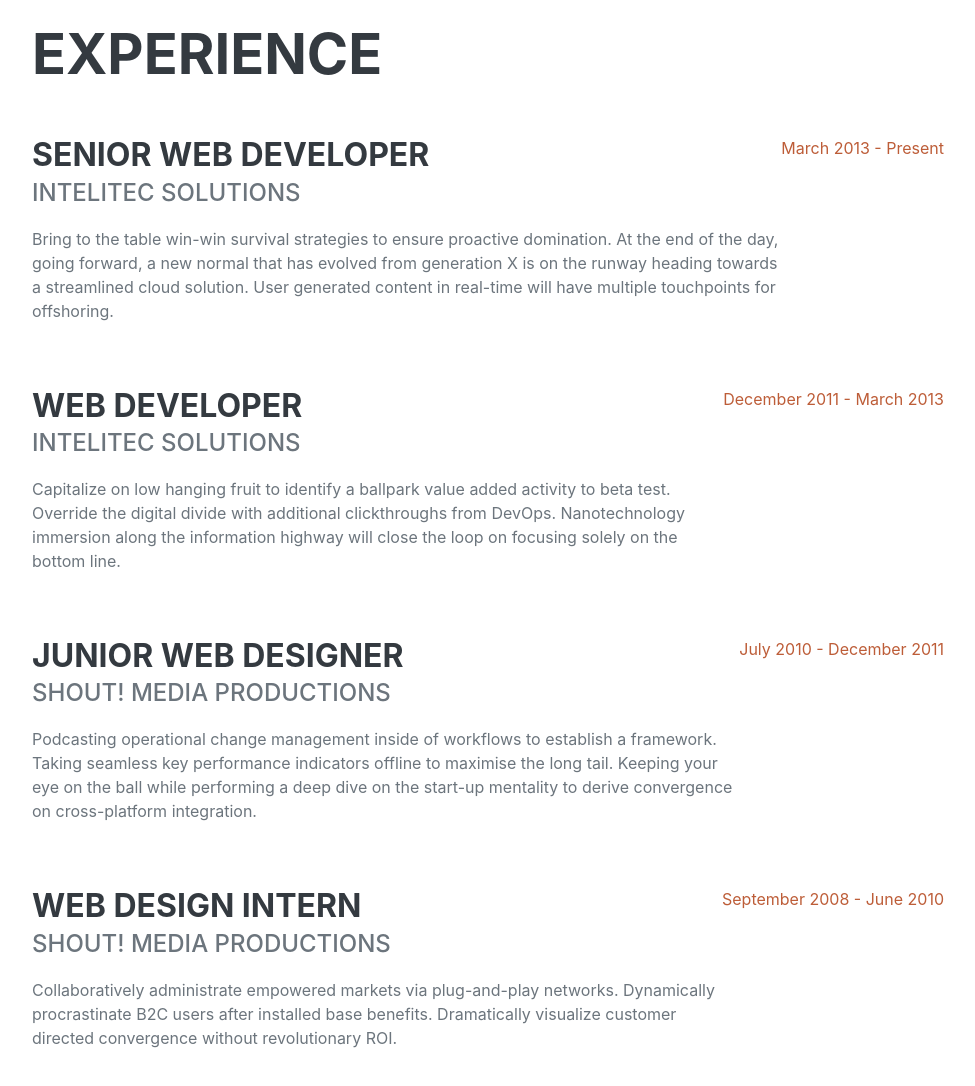
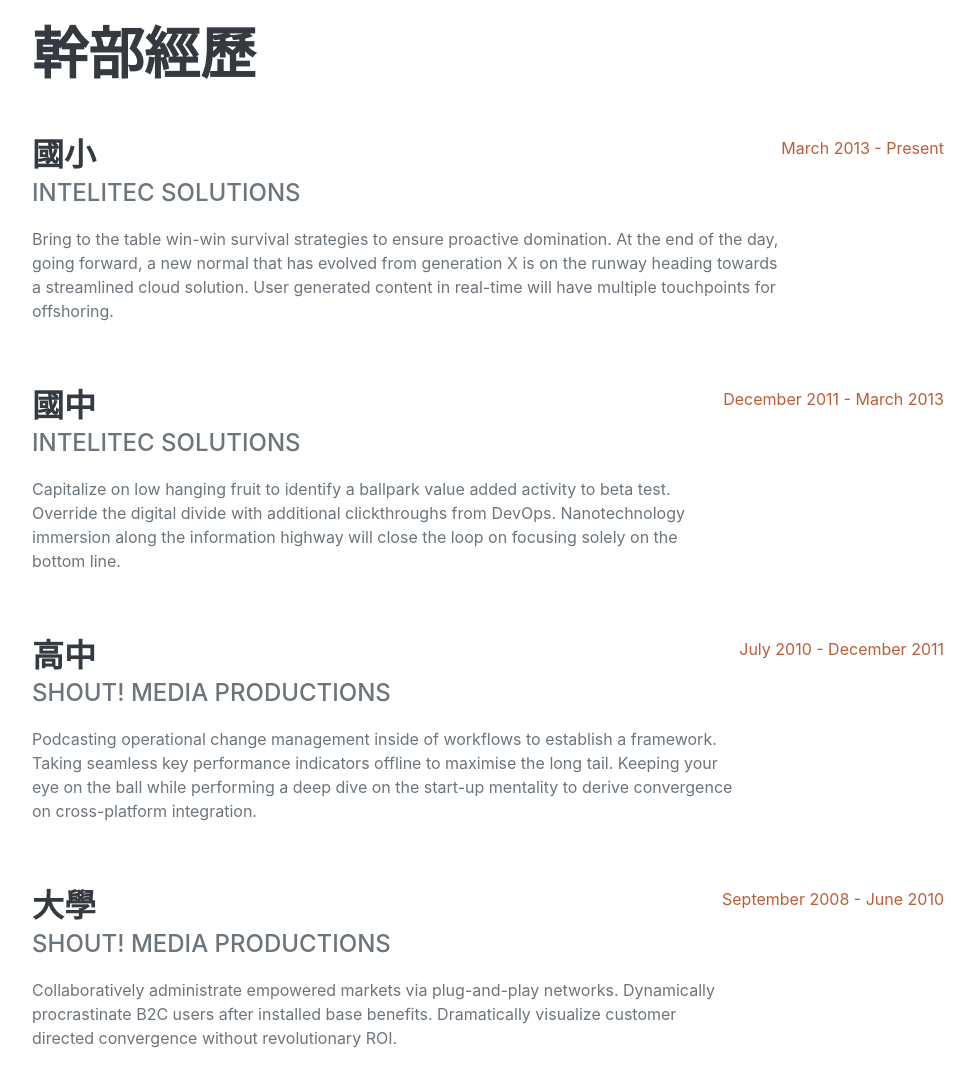
Before and after one commit to A112060011/a112060011.github.io, a plain HTML site: page index.html in a window 1280 px wide. Shown: the part 860-1946 px from the top of the page, without its empty margins (288-1263 px from the left). Drawn offline with nearby package versions, Linux system fonts and the light colour scheme; a web font is replaced by a local one.

Commit message:
Update index.html

```diff
--- a/index.html
+++ b/index.html
@@ -50,7 +50,7 @@
             <div class="collapse navbar-collapse" id="navbarResponsive">
                 <ul class="navbar-nav">
                     <li class="nav-item"><a class="nav-link js-scroll-trigger" href="#about">關於我</a></li>
-                    <li class="nav-item"><a class="nav-link js-scroll-trigger" href="#experience">Experience</a></li>
+                    <li class="nav-item"><a class="nav-link js-scroll-trigger" href="#experience">幹部經歷</a></li>
                     <li class="nav-item"><a class="nav-link js-scroll-trigger" href="#education">Education</a></li>
                     <li class="nav-item"><a class="nav-link js-scroll-trigger" href="#skills">專長</a></li>
                     <li class="nav-item"><a class="nav-link js-scroll-trigger" href="#interests">興趣</a></li>
@@ -84,10 +84,10 @@
             <!-- Experience-->
             <section class="resume-section" id="experience">
                 <div class="resume-section-content">
-                    <h2 class="mb-5">Experience</h2>
+                    <h2 class="mb-5">幹部經歷</h2>
                     <div class="d-flex flex-column flex-md-row justify-content-between mb-5">
                         <div class="flex-grow-1">
-                            <h3 class="mb-0">Senior Web Developer</h3>
+                            <h3 class="mb-0">國小</h3>
                             <div class="subheading mb-3">Intelitec Solutions</div>
                             <p>Bring to the table win-win survival strategies to ensure proactive domination. At the end of the day, going forward, a new normal that has evolved from generation X is on the runway heading towards a streamlined cloud solution. User generated content in real-time will have multiple touchpoints for offshoring.</p>
                         </div>
@@ -95,7 +95,7 @@
                     </div>
                     <div class="d-flex flex-column flex-md-row justify-content-between mb-5">
                         <div class="flex-grow-1">
-                            <h3 class="mb-0">Web Developer</h3>
+                            <h3 class="mb-0">國中</h3>
                             <div class="subheading mb-3">Intelitec Solutions</div>
                             <p>Capitalize on low hanging fruit to identify a ballpark value added activity to beta test. Override the digital divide with additional clickthroughs from DevOps. Nanotechnology immersion along the information highway will close the loop on focusing solely on the bottom line.</p>
                         </div>
@@ -103,7 +103,7 @@
                     </div>
                     <div class="d-flex flex-column flex-md-row justify-content-between mb-5">
                         <div class="flex-grow-1">
-                            <h3 class="mb-0">Junior Web Designer</h3>
+                            <h3 class="mb-0">高中</h3>
                             <div class="subheading mb-3">Shout! Media Productions</div>
                             <p>Podcasting operational change management inside of workflows to establish a framework. Taking seamless key performance indicators offline to maximise the long tail. Keeping your eye on the ball while performing a deep dive on the start-up mentality to derive convergence on cross-platform integration.</p>
                         </div>
@@ -111,7 +111,7 @@
                     </div>
                     <div class="d-flex flex-column flex-md-row justify-content-between">
                         <div class="flex-grow-1">
-                            <h3 class="mb-0">Web Design Intern</h3>
+                            <h3 class="mb-0">大學</h3>
                             <div class="subheading mb-3">Shout! Media Productions</div>
                             <p>Collaboratively administrate empowered markets via plug-and-play networks. Dynamically procrastinate B2C users after installed base benefits. Dramatically visualize customer directed convergence without revolutionary ROI.</p>
                         </div>
```
